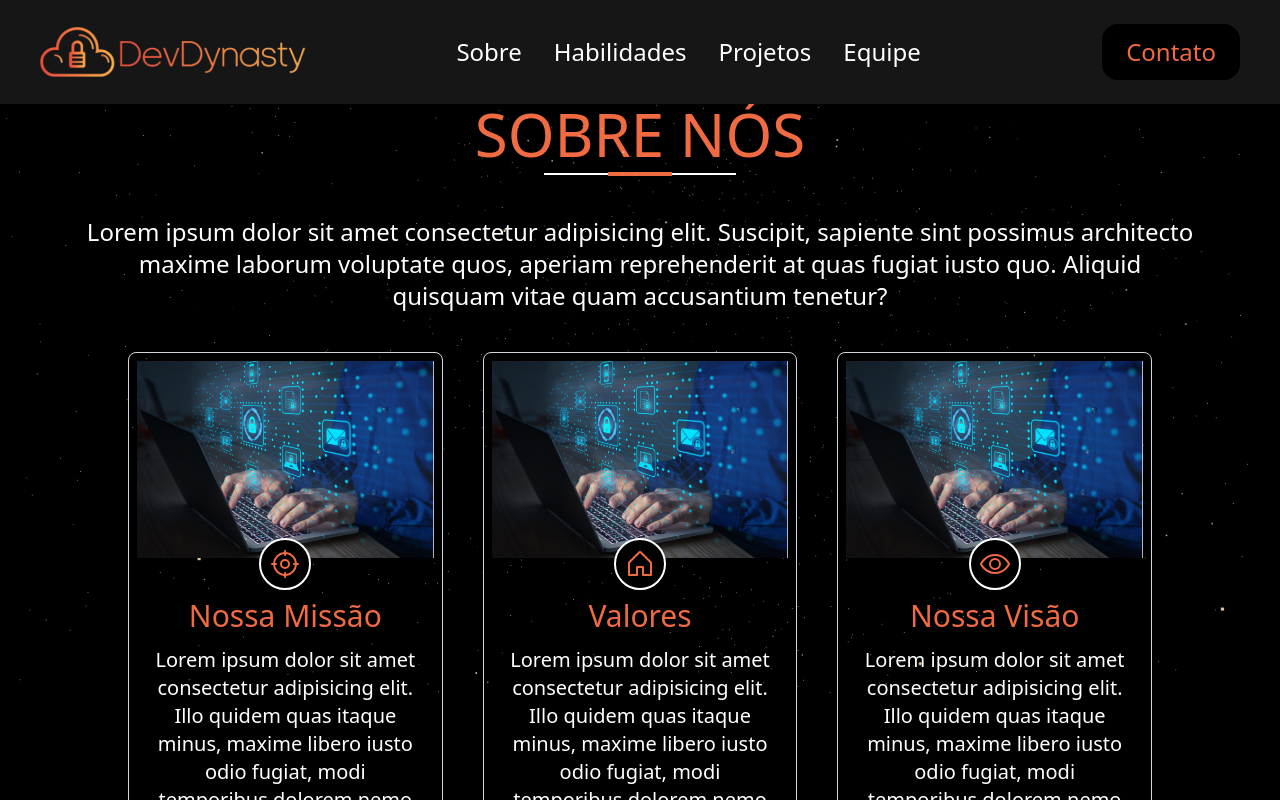
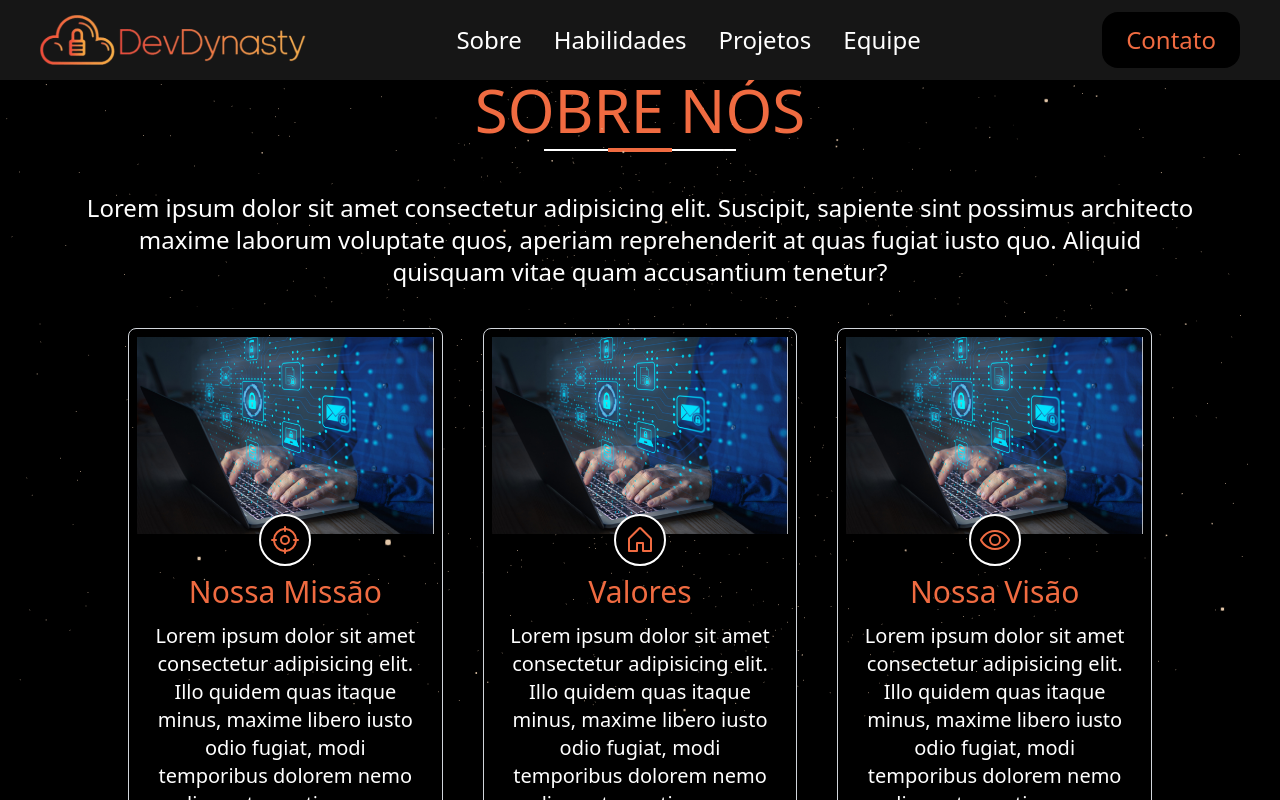
Before and after one commit to org-dev-dynasty/portal-interno-front, a React (Vite) app: page / in a window 1280 px wide. Shown: the top 800 px of the page. Built offline with nearby package versions, Linux system fonts and the light colour scheme.

Commit message:
feat: Atualizar links da barra de navegação

```diff
--- a/src/app/components/navbar/index.tsx
+++ b/src/app/components/navbar/index.tsx
@@ -8,7 +8,7 @@ export function Navbar() {
         { name: "Sobre", link: "sobre" },
         { name: "Habilidades", link: "habilidades" },
         { name: "Projetos", link: "projetos" },
-        { name: "Equipe", link: "equipes" },
+        { name: "Equipe", link: "equipe" },
     ];
 
     const [open, setOpen] = useState(false);
@@ -22,7 +22,7 @@ export function Navbar() {
 
     return (
         <nav className=' w-full sticky top-0 left-0 font-viet bg-BLACK  z-50'>
-            <div className='md:flex items-center justify-between bg-china-black py-6 md:px-10 px-7'>
+            <div className='md:flex items-center justify-between bg-china-black py-3 md:px-10 px-7'>
                 {/* logo section */}
                 <div className='font-bold text-2xl cursor-pointer flex items-center gap-1'>
                     <img src={logo} />
@@ -51,7 +51,7 @@ export function Navbar() {
                 </ul>
                 {/* button */}
                 <button
-                    className='btn bg-black text-topaz lg:ml-8 font-light text-2xl rounded-2xl duration-500 lg:static max-lg:hidden py-3 px-6 text-ORANGE'>
+                    className='btn bg-black hover:bg-white text-topaz lg:ml-8 font-light text-2xl rounded-2xl duration-500 lg:static max-lg:hidden py-3 px-6 text-ORANGE'>
                     <Link to={'/login'}>
                         Contato
                     </Link>
```
